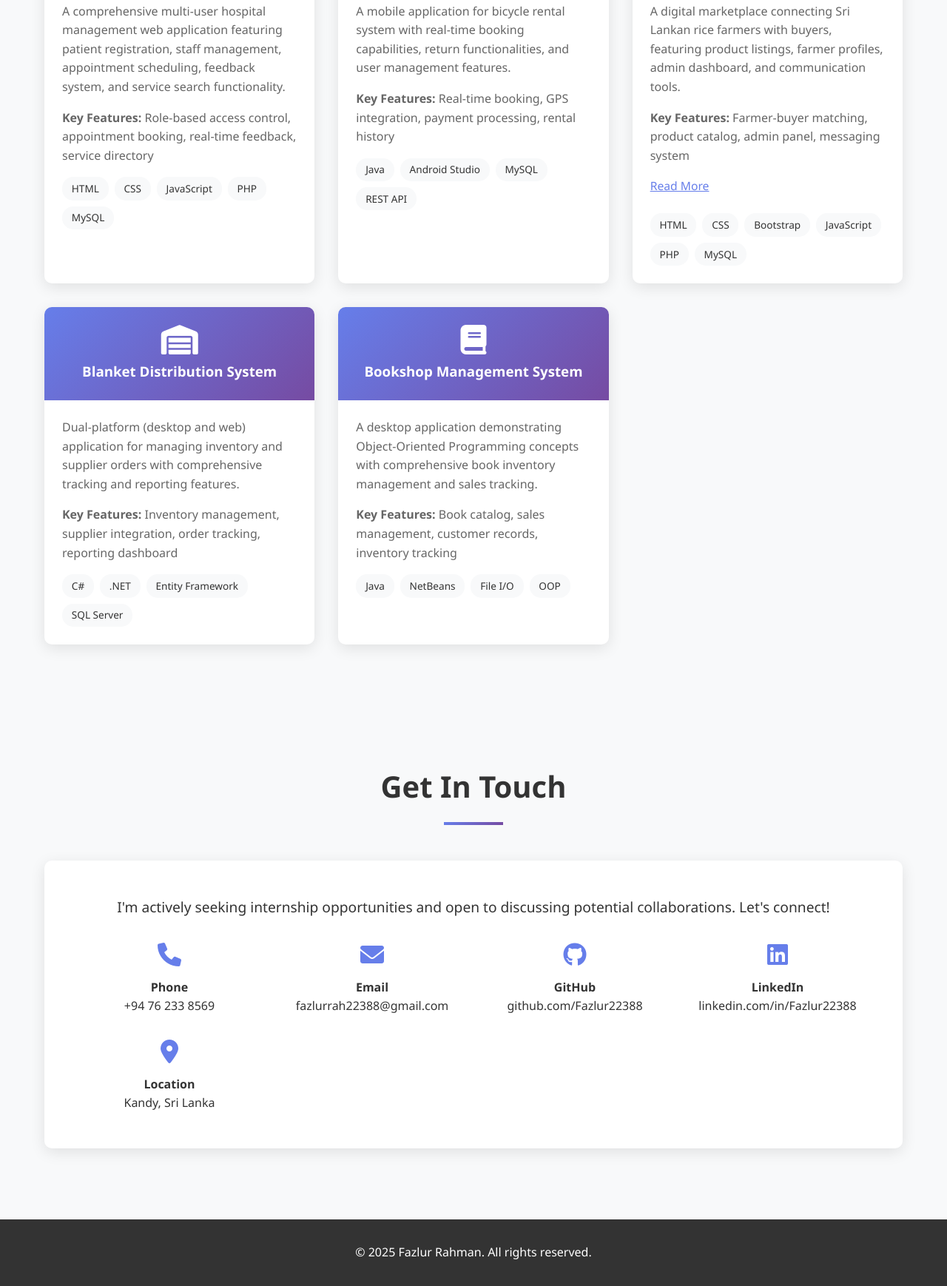
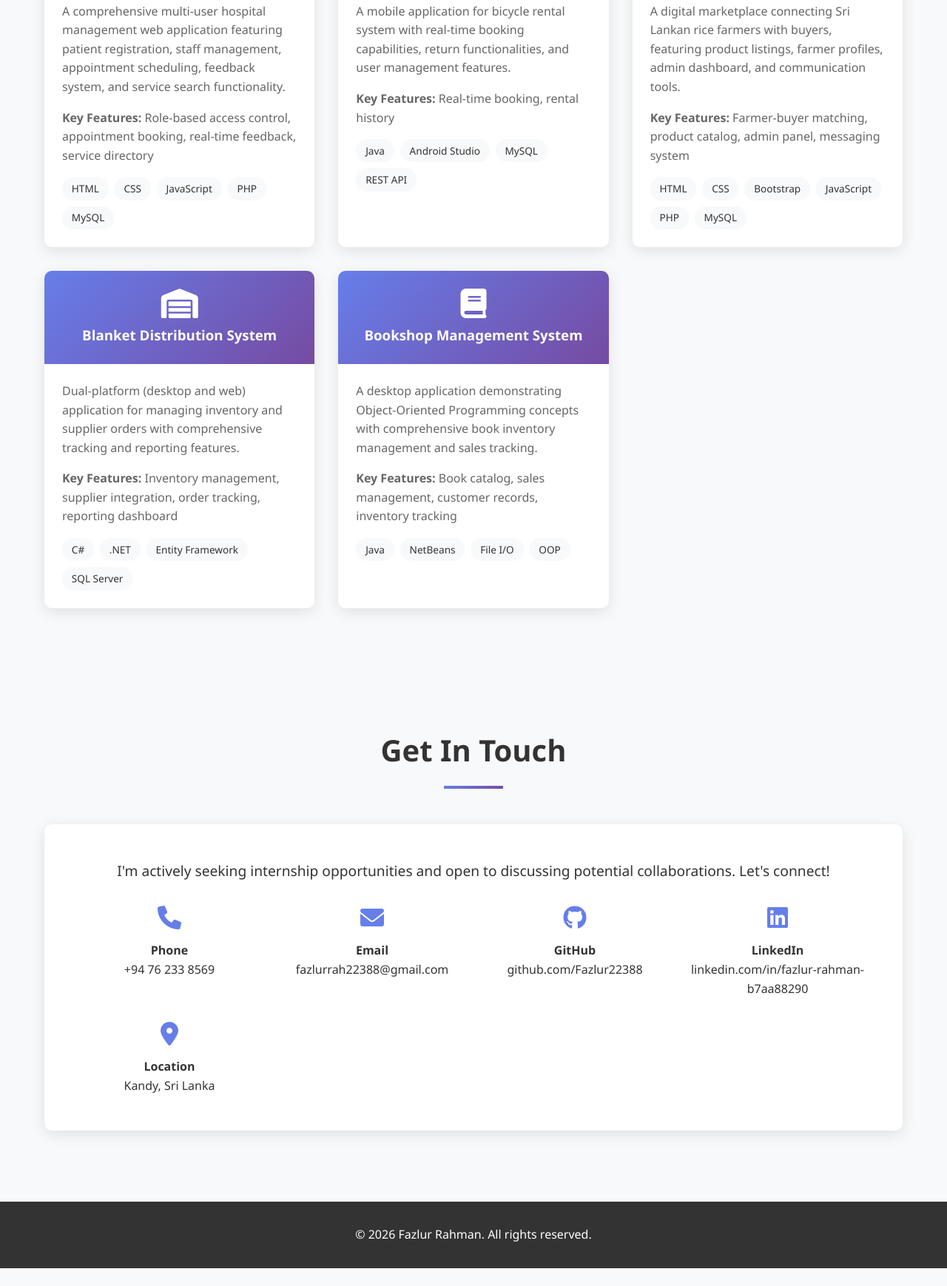
Before and after one commit to Fazlur22388/Fazlur22388.github.io, a plain HTML site: page index.html in a window 1280 px wide. Shown: the part 2256-3994 px from the top of the page at 74% size. After the commit the page ends 3970 px from the top, so only its background shows below. Drawn offline with Linux system fonts and the light colour scheme.

Commit message:
Fixed errors and typos

```diff
--- a/index.html
+++ b/index.html
@@ -367,10 +367,10 @@
                 <p>Software Engineering Student & Full-Stack Developer</p>
                 <p>HND Computing & Software Engineering | Cardiff Metropolitan University</p>
                 <div class="contact-info">
-                    <a href="tel:+9762338569"><i class="fas fa-phone"></i> +94 76 233 8569</a>
+                    <a href="tel:+94762338569"><i class="fas fa-phone"></i> +94 76 233 8569</a>
                     <a href="mailto:fazlurrah22388@gmail.com"><i class="fas fa-envelope"></i> fazlurrah22388@gmail.com</a>
                     <a href="https://github.com/Fazlur22388" target="_blank"><i class="fab fa-github"></i> GitHub</a>
-                    <a href="https://linkedin.com/in/Fazlur22388" target="_blank"><i class="fab fa-linkedin"></i> LinkedIn</a>
+                    <a href="https://www.linkedin.com/in/fazlur-rahman-b7aa88290" target="_blank"><i class="fab fa-linkedin"></i> LinkedIn</a>
                 </div>
             </div>
         </div>
@@ -499,7 +499,7 @@
                     </div>
                     <div class="project-content">
                         <p>A mobile application for bicycle rental system with real-time booking capabilities, return functionalities, and user management features.</p>
-                        <p><strong>Key Features:</strong> Real-time booking, GPS integration, payment processing, rental history</p>
+                        <p><strong>Key Features:</strong> Real-time booking, rental history</p>
                         <div class="tech-stack">
                             <span class="tech-item">Java</span>
                             <span class="tech-item">Android Studio</span>
@@ -517,7 +517,6 @@
                     <div class="project-content">
                         <p>A digital marketplace connecting Sri Lankan rice farmers with buyers, featuring product listings, farmer profiles, admin dashboard, and communication tools.</p>
                         <p><strong>Key Features:</strong> Farmer-buyer matching, product catalog, admin panel, messaging system</p>
-                        <a href="https://your-riceconnect-demo-link.com" target="_blank" style="color: #667eea; text-decoration: underline; font-size: 0.98rem; display: inline-block; margin-bottom: 0.5rem;">Read More</a>
                         <div class="tech-stack">
                             <span class="tech-item">HTML</span>
                             <span class="tech-item">CSS</span>
@@ -576,7 +575,7 @@
                         <i class="fas fa-phone"></i>
                         <div>
                             <h4>Phone</h4>
-                            <a href="tel:+9762338569">+94 76 233 8569</a>
+                            <a href="tel:+94762338569">+94 76 233 8569</a>
                         </div>
                     </div>
                     <div class="contact-item">
@@ -597,7 +596,7 @@
                         <i class="fab fa-linkedin"></i>
                         <div>
                             <h4>LinkedIn</h4>
-                            <a href="https://linkedin.com/in/Fazlur22388" target="_blank">linkedin.com/in/Fazlur22388</a>
+                            <a href="https://www.linkedin.com/in/fazlur-rahman-b7aa88290" target="_blank">linkedin.com/in/fazlur-rahman-b7aa88290</a>
                         </div>
                     </div>
                     <div class="contact-item">
@@ -614,7 +613,7 @@
 
     <footer>
         <div class="container">
-            <p>&copy; 2025 Fazlur Rahman. All rights reserved.</p>
+            <p>&copy; 2026 Fazlur Rahman. All rights reserved.</p>
         </div>
     </footer>
 
```
